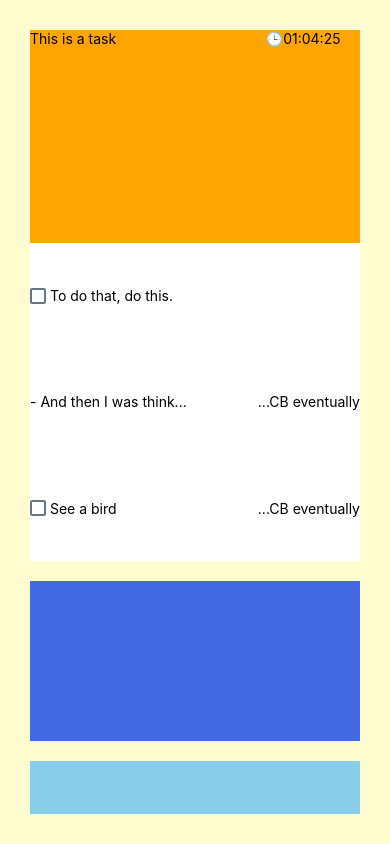
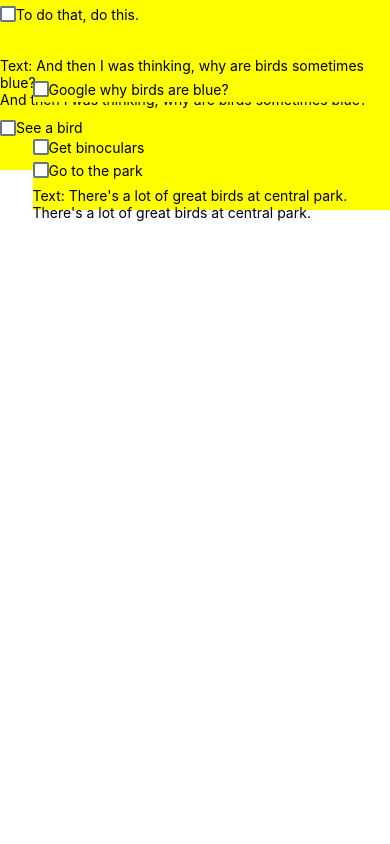
Before and after one commit to LutzerD/TOrnaDO, a React Native app: screen / in a window 390 px wide. Built offline with nearby package versions, Linux system fonts and the light colour scheme.

Commit message:
Working, but not ideal item adding system.

```diff
--- a/App.js
+++ b/App.js
@@ -1,7 +1,8 @@
-import React, { useState } from "react";
+import React, { useState, useEffect } from "react";
 import { View } from "react-native";
-import { todo } from "./todo";
+import { makeTodo } from "./todo";
 import { CurrentTodoView } from "./current-todo-view";
+import { NoteView } from "./noteView";
 
 const loadTestData = (root) => {
   const [childIndex] = root.createChild({
@@ -39,15 +40,19 @@ const loadTestData = (root) => {
 };
 
 export default function App() {
-  let root = todo({ text: "This is a task" });
-
+  let root = makeTodo({ text: "This is a task" });
   let childIndex = loadTestData(root);
 
-  const [screen, setScreen] = useState(0);
-  const [rootTodo, setRootTodo] = useState(root);
+  const [screen, setScreen] = useState("notes");
   const [taskIndex, setTaskIndex] = useState(childIndex);
 
   switch (screen) {
+    case "notes":
+      return (
+        <View style={{ flex: 1 }}>
+          <NoteView root={root} />
+        </View>
+      );
     default:
       return (
         <View style={{ flex: 1 }}>
--- a/current-todo-view.js
+++ b/current-todo-view.js
@@ -111,6 +111,7 @@ const eeeeeTodoView = (props) => {
           <View style={{ flex: 1, flexDirection: "row" }}>
             <View style={{ flex: 1 }} />
             <View style={{ flex: 9 }}>
+              <Text>Child:</Text>
               <TodoListView
                 adjustParent={(childId, value) =>
                   adjustFamilySize(childId, value)
--- a/list-items.js
+++ b/list-items.js
@@ -1,5 +1,5 @@
 import React, { useState } from "react";
-import { Text, View, CheckBox } from "react-native";
+import { Text, View, CheckBox, TextInput } from "react-native";
 
 /*
 Handles:
@@ -11,15 +11,6 @@ export const ListItem = (props) => {
   if (!props.item) {
     return null;
   }
-  // else if (props.filter) {
-  //   let item = props.item;
-  //   for (const [key, value] of Object.entries(props.filter)) {
-  //     if (item[key] != value) {
-  //       console.log("filtering ", item.text);
-  //       return null;
-  //     }
-  //   }
-  // }
 
   let text = "";
   if (props.truncate) {
@@ -33,33 +24,73 @@ export const ListItem = (props) => {
 
   switch (props.item.type) {
     case "note":
-      return <Note text={text}></Note>;
+      return (
+        <Note
+          edit={props.edit}
+          callback={props.callback}
+          item={props.item}
+          text={text}
+        ></Note>
+      );
     case "checkbox":
     default:
-      return <Checkbox item={props.item} text={text}></Checkbox>;
+      return (
+        <Checkbox
+          edit={props.edit}
+          callback={props.callback}
+          item={props.item}
+          text={text}
+        ></Checkbox>
+      );
       break;
   }
 };
 
 export const Checkbox = (props) => {
   const [toggleCheckBox, setToggleCheckBox] = useState(false);
+  const [text, setText] = useState(
+    props.item ? props.item.text : props.text || ""
+  );
 
   return (
     <View style={{ flex: 1, flexDirection: "row", alignItems: "center" }}>
       <CheckBox
         disabled={false}
         value={toggleCheckBox}
-        onValueChange={(newValue) => setToggleCheckBox(newValue)}
+        onValueChange={(newValue) => {
+          setToggleCheckBox(newValue);
+          if (props.callback) props.callback();
+        }}
       />
-      <Text> {props.text}</Text>
+      {props.edit ? (
+        <TextInput value={text} onChangeText={(text) => setText(text)} />
+      ) : (
+        <Text> {props.item ? props.item.text : props.text}</Text>
+      )}
     </View>
   );
 };
 
 export const Note = (props) => {
+  const [text, setText] = useState(
+    props.item ? props.item.text : props.text || ""
+  );
+
   return (
     <View style={{ flex: 1 }}>
-      <Text>- {props.text}</Text>
+      <Text>Text: {props.item.text}</Text>
+      {props.edit ? (
+        <TextInput
+          defaultValue={props.item.text}
+          onChangeText={(text) => {
+            props.item.text = text;
+            props.item.createChild({ text: text });
+            if (props.callback) props.callback();
+          }}
+        />
+      ) : (
+        <Text> {props.item ? props.item.text : props.text}</Text>
+      )}
     </View>
   );
 };
--- /dev/null
+++ b/noteView.js
@@ -0,0 +1,80 @@
+import React, { useState } from "react";
+import { View, Text } from "react-native";
+import { ListItem, TextInput } from "./list-items";
+
+function extractKids(family) {
+  return { id: family.id, children: collectKids(family.children) };
+}
+
+function collectKids(children) {
+  if (children == undefined || children.length == 0) {
+    return [];
+  }
+
+  let truncated = [];
+  children.forEach((child) => {
+    truncated.push({ id: child.id, children: collectKids(child.children) });
+  });
+
+  return truncated;
+}
+
+export const NoteView = (props) => {
+  let root = props.root;
+
+  return (
+    <View style={{ flex: 1 }}>
+      <NoteTier root={root} />
+    </View>
+  );
+};
+
+const NoteTier = (props) => {
+  let root = props.root;
+  const [children, setChildren] = useState(root.children);
+  const callback = () => {
+    root.children.forEach((child) => (child.text = "hi"));
+    setChildren(
+      root.children.map((child) => {
+        child.text = "hi";
+        return child;
+      })
+    );
+  };
+
+  let content = children.map((todo, index) => {
+    console.log("mapping " + todo.text);
+    return (
+      <View
+        style={{
+          flex: 1,
+          flexDirection: "column",
+        }}
+        key={todo.id}
+      >
+        {/* <Text>
+          All kids:{JSON.stringify(extractKids({ children: children }))}
+        </Text> */}
+
+        <ListItem
+          edit={true}
+          callback={callback}
+          item={todo}
+          style={{ borderWidth: 5 }}
+        />
+        <View style={{ flex: 1, flexDirection: "row" }}>
+          <View style={{ flex: 1 }} />
+          <View style={{ flex: 11 }}>
+            <NoteTier root={todo} />
+          </View>
+        </View>
+      </View>
+    );
+  });
+
+  return (
+    <View style={{ flexDirection: "column", backgroundColor: "yellow" }}>
+      {content}
+    </View>
+  );
+};
--- a/todo.js
+++ b/todo.js
@@ -16,42 +16,33 @@ Config will be like -
 so in document view, hitting enter == creating a new todo.
 */
 
-export const todo = (config) => {
-  console.log("Creating Todo");
-  const [completed, toggleCompleted] = useState(false);
-
+export const makeTodo = (config) => {
   let item = {
     ...config,
     id: getNextTodoId(),
     children: [],
     type: config.type || "checkbox",
     completed: false,
-  };
-
-  item.toggle = function (newValue) {
-    toggleCompleted(newValue);
-    console.log("toggled?");
-    this.completed = completed;
+    text: config.text || "",
   };
 
   //returns false if parent is cb and no children cbs
   item.containsCheckboxes = function (root) {
-    console.log("Checking cbs");
     if (!root && this.type == "checkbox") {
-      console.log("Has cbs", this.text);
       return true;
     } else {
       for (const childIndex in this.children) {
         if (this.children[childIndex].containsCheckboxes()) return true;
       }
     }
-    console.log("Doesn't have cbs", this.text);
     return false;
   };
 
-  item.createChild = function (config) {
-    console.log("Fathering:", config);
-    let nextIndex = this.children.push(todo({ ...config })) - 1;
+  item.createChild = function (config, callback) {
+    let nextIndex =
+      this.children.push(makeTodo({ ...config, parent: this })) - 1;
+
+    if (callback) callback();
     return [nextIndex, this.children[nextIndex]];
   };
 
```
